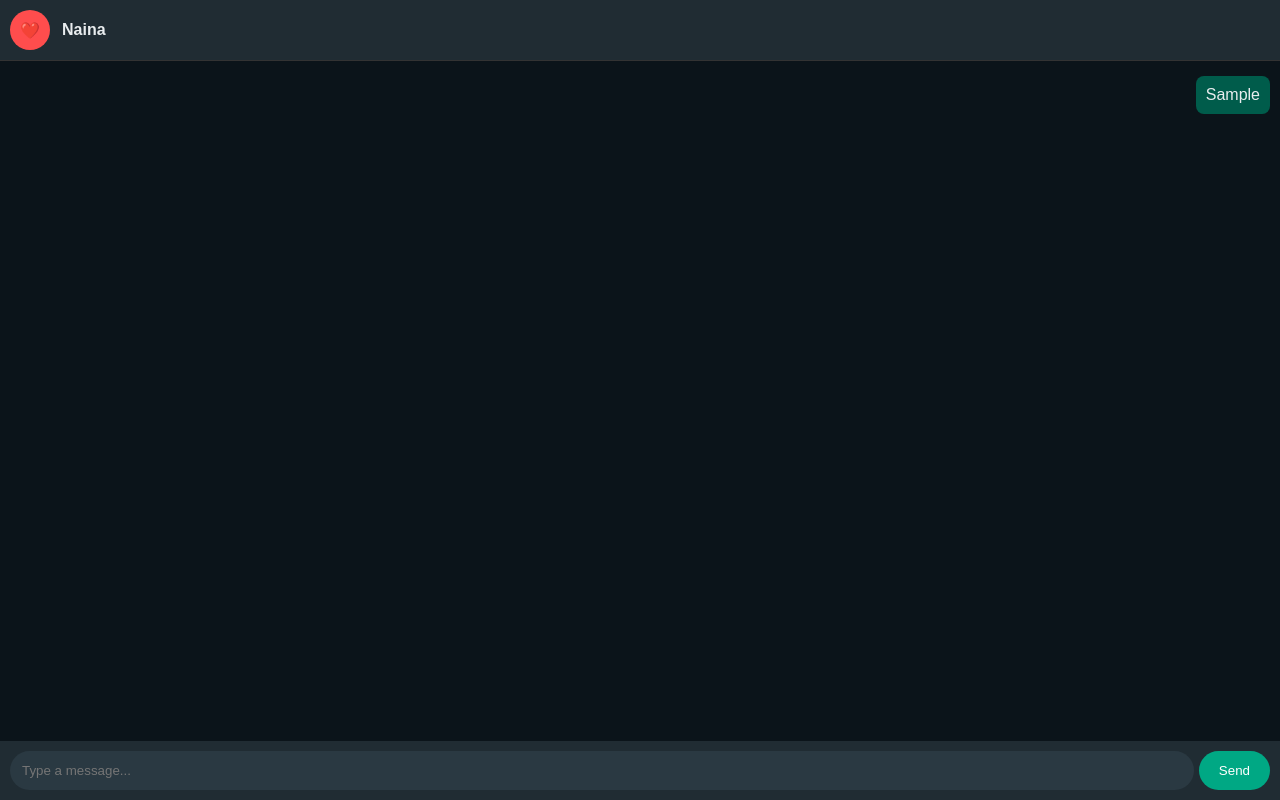
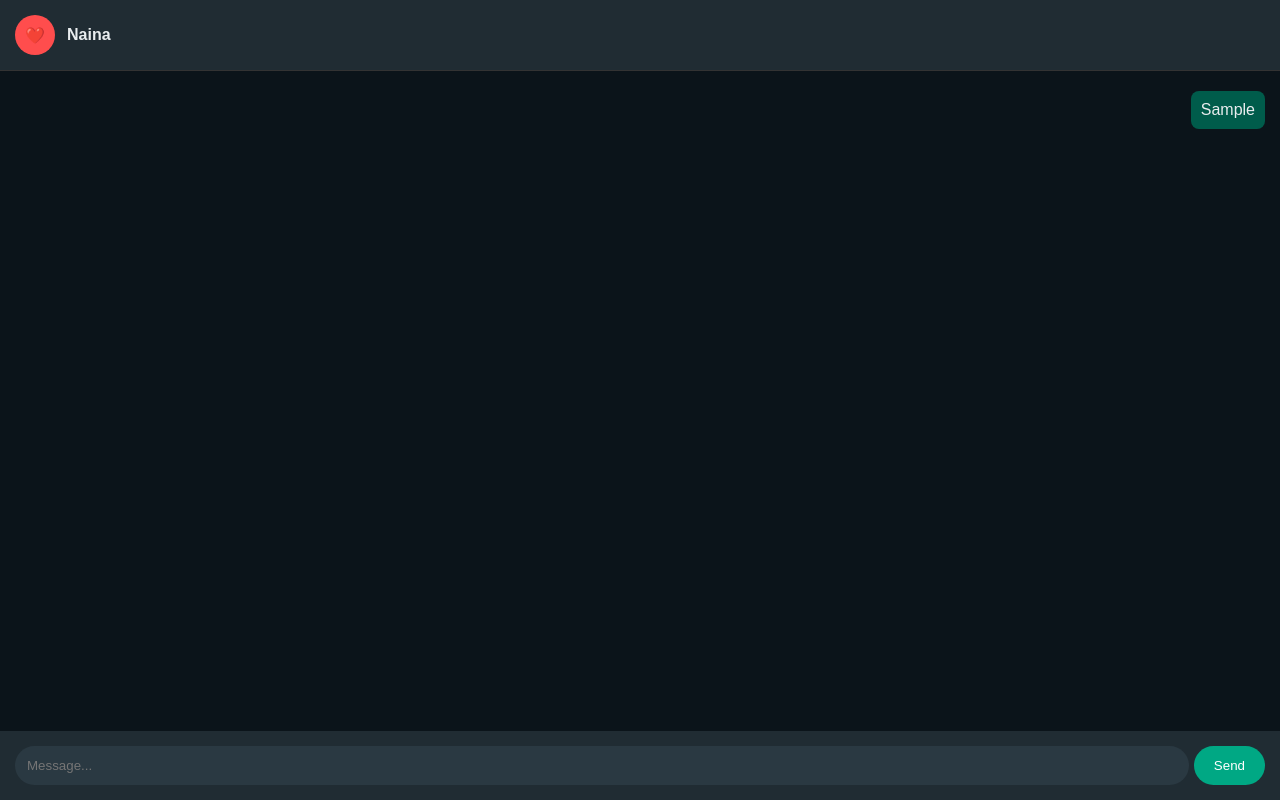
Before and after one commit to armaan-aivalue8/naina, a website: page public/index.html in a window 1280 px wide. Both pictures are taken after typing "Sample" into the empty fields and a click on the button "Send". Drawn offline with Linux system fonts and the light colour scheme; no server answers.

Commit message:
UI fix URL

```diff
--- a/public/index.html
+++ b/public/index.html
@@ -4,31 +4,31 @@
     <meta name="viewport" content="width=device-width, initial-scale=1.0, maximum-scale=1.0, user-scalable=no">
     <style>
         body { background: #0b141a; color: #e9edef; font-family: sans-serif; margin: 0; height: 100vh; display: flex; flex-direction: column; }
-        #header { background: #202c33; padding: 10px; display: flex; align-items: center; border-bottom: 1px solid #333; flex-shrink: 0; }
+        #header { background: #202c33; padding: 15px; display: flex; align-items: center; border-bottom: 1px solid #333; }
         .dp { width: 40px; height: 40px; border-radius: 50%; background: #ff4d4d; margin-right: 12px; display: flex; align-items: center; justify-content: center; }
-        #chat { flex: 1; padding: 10px; overflow-y: auto; display: flex; flex-direction: column; }
+        #chat { flex: 1; padding: 15px; overflow-y: auto; display: flex; flex-direction: column; }
         .naina { background: #202c33; padding: 10px; border-radius: 8px; margin: 5px 0; max-width: 80%; align-self: flex-start; }
         .user { background: #005c4b; padding: 10px; border-radius: 8px; margin: 5px 0; max-width: 80%; align-self: flex-end; }
-        .input-box { background: #202c33; padding: 10px; display: flex; flex-shrink: 0; }
-        input { flex: 1; padding: 12px; background: #2a3942; border: none; border-radius: 20px; color: white; outline: none; margin-right: 5px; }
-        button { background: #00a884; color: white; border: none; padding: 0 20px; border-radius: 20px; }
+        .input-box { background: #202c33; padding: 15px; display: flex; }
+        input { flex: 1; padding: 12px; background: #2a3942; border: none; border-radius: 20px; color: white; outline: none; }
+        button { background: #00a884; color: white; border: none; padding: 0 20px; border-radius: 20px; margin-left: 5px; }
     </style>
 </head>
 <body>
     <div id="header"><div class="dp">❤️</div> <b>Naina</b></div>
     <div id="chat"></div>
     <div class="input-box">
-        <input type="text" id="inp" placeholder="Type a message...">
+        <input type="text" id="inp" placeholder="Message...">
         <button onclick="send()">Send</button>
     </div>
 <script>
 async function send() {
     const inp = document.getElementById('inp');
-    const msg = inp.value;
-    if(!msg) return;
-    document.getElementById('chat').innerHTML += '<div class="user">'+msg+'</div>';
-    inp.value = '';
+    if(!inp.value) return;
+    document.getElementById('chat').innerHTML += '<div class="user">'+inp.value+'</div>';
+    const msg = inp.value; inp.value = '';
 
+    // Yahan /chat use karo, full URL nahi
     const res = await fetch('/chat', {
         method: 'POST',
         headers: {'Content-Type': 'application/json'},
```
